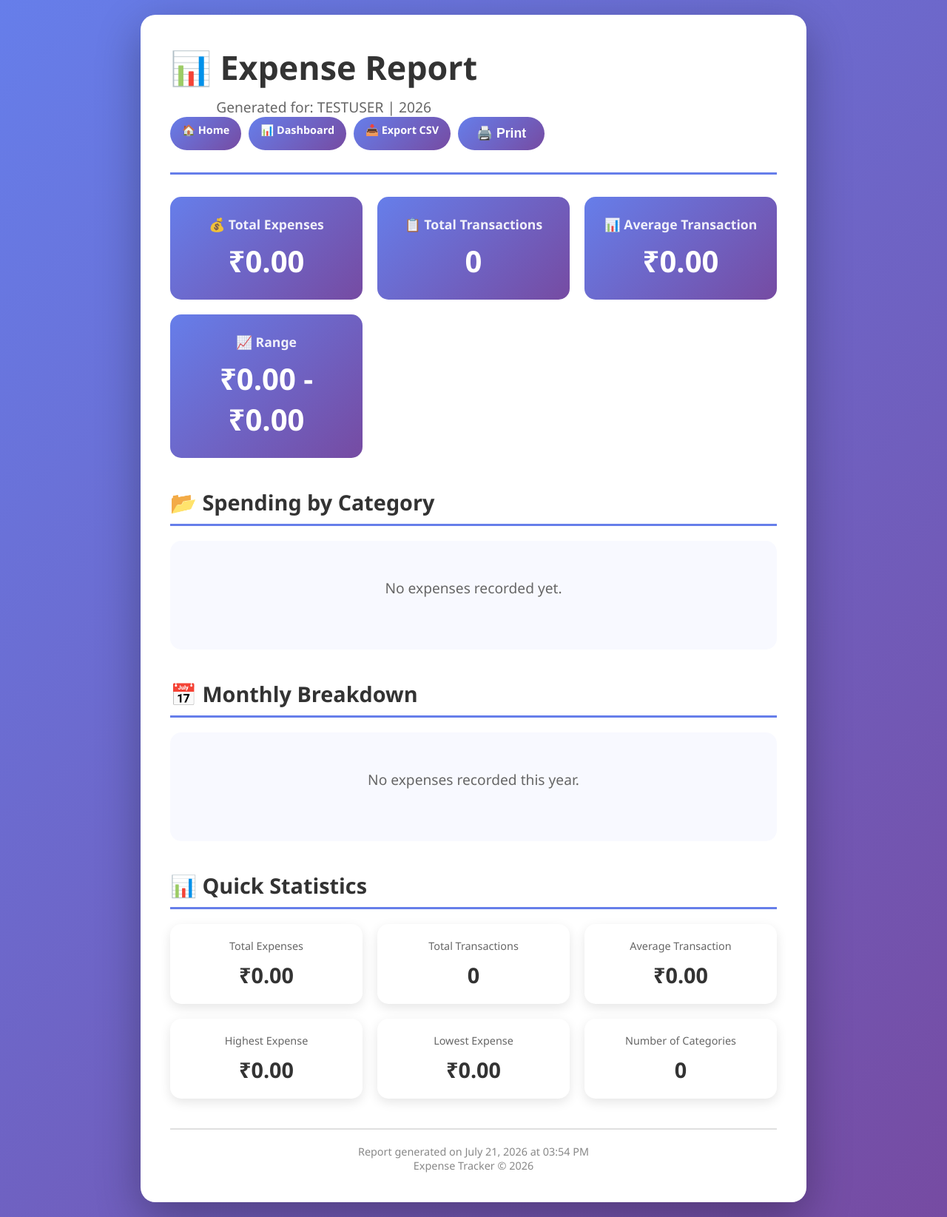
After one commit to likhitha816/expense-tracker, a Flask app: page /report in a window 1280 px wide. The commit adds this page. Shown: the whole page at 74% size. Run offline with Flask 3, Linux system fonts and the light colour scheme; a user stored in the database is signed in; data comes from the database, SQL or seed files in the repository.

Commit message:
Day 7: Export and reports complete

```diff
--- a/app.py
+++ b/app.py
@@ -2,6 +2,10 @@ from flask import Flask, render_template, request, redirect, url_for, session, f
 from datetime import datetime
 import database as db
 import auth
+import csv
+import io
+from flask import make_response, send_file
+from datetime import datetime
 
 app = Flask(__name__)
 app.secret_key = 'your-secret-key-here-change-this-in-production'  # Change this!
@@ -208,5 +212,94 @@ def dashboard():
                          categories_count=categories_count,
                          username=session.get('username'))
 
+# ========== EXPORT ROUTES ==========
+
+@app.route('/export/csv')
+def export_csv():
+    """Export expenses to CSV file"""
+    if 'user_id' not in session:
+        flash('Please login to export data.', 'info')
+        return redirect(url_for('login'))
+
+    user_id = session['user_id']
+
+    # Get filters from URL
+    date_from = request.args.get('date_from', '')
+    date_to = request.args.get('date_to', '')
+
+    # Get expenses
+    expenses = db.get_expenses_by_date_range(user_id, date_from, date_to)
+
+    # Create CSV in memory
+    output = io.StringIO()
+    writer = csv.writer(output)
+
+    # Write header
+    writer.writerow(['Date', 'Description', 'Category', 'Amount (₹)'])
+
+    # Write data
+    for expense in expenses:
+        writer.writerow([
+            expense['date'],
+            expense['description'],
+            expense['category'],
+            f"{expense['amount']:.2f}"
+        ])
+
+    # Create response
+    output.seek(0)
+    response = make_response(output.getvalue())
+    response.headers['Content-Disposition'] = 'attachment; filename=expenses_export.csv'
+    response.headers['Content-Type'] = 'text/csv'
+
+    flash('Expenses exported successfully!', 'success')
+    return response
+
+@app.route('/report')
+def report():
+    """Generate summary report"""
+    if 'user_id' not in session:
+        flash('Please login to view reports.', 'info')
+        return redirect(url_for('login'))
+
+    user_id = session['user_id']
+
+    category_summary = db.get_category_summary(user_id)
+    monthly_summary = db.get_monthly_summary(user_id)
+    stats = db.get_expense_stats(user_id)
+    current_year = datetime.now().year
+    total_expenses = db.get_total_expenses(user_id)
+
+    return render_template('report.html',
+                         category_summary=category_summary,
+                         monthly_summary=monthly_summary,
+                         stats=stats,
+                         total_expenses=total_expenses,
+                         current_year=current_year,
+                         username=session.get('username'),
+                         now=datetime.now())  # Keep this
+@app.route('/report/print')
+def print_report():
+    """Print-friendly version of report"""
+    if 'user_id' not in session:
+        flash('Please login to view reports.', 'info')
+        return redirect(url_for('login'))
+
+    user_id = session['user_id']
+
+    category_summary = db.get_category_summary(user_id)
+    monthly_summary = db.get_monthly_summary(user_id)
+    stats = db.get_expense_stats(user_id)
+    total_expenses = db.get_total_expenses(user_id)
+
+    return render_template('report.html',
+                         category_summary=category_summary,
+                         monthly_summary=monthly_summary,
+                         stats=stats,
+                         total_expenses=total_expenses,
+                         current_year=datetime.now().year,
+                         username=session.get('username'),
+                         print_mode=True,
+                         now=datetime.now())  # Keep this
 if __name__ == '__main__':
     app.run(debug=True)
--- a/requirements.txt
+++ b/requirements.txt
@@ -1,3 +1,4 @@
+bcrypt==5.0.0
 blinker==1.9.0
 click==8.4.2
 colorama==0.4.6
@@ -5,4 +6,6 @@ Flask==3.1.3
 itsdangerous==2.2.0
 Jinja2==3.1.6
 MarkupSafe==3.0.3
+python-dateutil==2.9.0.post0
+six==1.17.0
 Werkzeug==3.1.8
--- a/static/style.css
+++ b/static/style.css
@@ -618,3 +618,94 @@ header .btn-nav, header .btn-logout {
         gap: 10px;
     }
 }
+
+/* Report Styles */
+.report-section {
+    margin-top: 40px;
+}
+
+.report-section h2 {
+    color: #333;
+    margin-bottom: 20px;
+    font-size: 1.8rem;
+    border-bottom: 3px solid #667eea;
+    padding-bottom: 10px;
+}
+
+.stats-grid {
+    display: grid;
+    grid-template-columns: repeat(auto-fit, minmax(200px, 1fr));
+    gap: 20px;
+    margin-top: 20px;
+}
+
+.stat-box {
+    background: white;
+    padding: 20px;
+    border-radius: 15px;
+    box-shadow: 0 5px 15px rgba(0, 0, 0, 0.1);
+    text-align: center;
+    transition: transform 0.3s ease;
+}
+
+.stat-box:hover {
+    transform: translateY(-5px);
+}
+
+.stat-label {
+    display: block;
+    color: #666;
+    font-size: 0.9rem;
+    margin-bottom: 10px;
+}
+
+.stat-value {
+    display: block;
+    font-size: 1.8rem;
+    font-weight: bold;
+    color: #333;
+}
+
+/* Export Buttons */
+.btn-export {
+    display: inline-block;
+    background: linear-gradient(135deg, #28a745 0%, #20c997 100%);
+    color: white;
+    padding: 10px 20px;
+    border-radius: 30px;
+    text-decoration: none;
+    font-weight: bold;
+    transition: transform 0.3s ease, box-shadow 0.3s ease;
+}
+
+.btn-export:hover {
+    transform: translateY(-3px);
+    box-shadow: 0 10px 20px rgba(40, 167, 69, 0.4);
+}
+
+.btn-export-filtered {
+    display: inline-block;
+    background: linear-gradient(135deg, #17a2b8 0%, #0dcaf0 100%);
+    color: white;
+    padding: 10px 20px;
+    border-radius: 30px;
+    text-decoration: none;
+    font-weight: bold;
+    transition: transform 0.3s ease, box-shadow 0.3s ease;
+}
+
+.btn-export-filtered:hover {
+    transform: translateY(-3px);
+    box-shadow: 0 10px 20px rgba(23, 162, 184, 0.4);
+}
+
+/* Table footer */
+tfoot {
+    background: #f8f9ff;
+    font-weight: bold;
+}
+
+tfoot td {
+    padding: 15px;
+    border-top: 2px solid #667eea;
+}
--- /dev/null
+++ b/templates/report.html
@@ -0,0 +1,201 @@
+<!DOCTYPE html>
+<html lang="en">
+<head>
+    <meta charset="UTF-8">
+    <meta name="viewport" content="width=device-width, initial-scale=1.0">
+    <title>Expense Report - Expense Tracker</title>
+    <link rel="stylesheet" href="{{ url_for('static', filename='style.css') }}">
+    <style>
+        @media print {
+            .no-print {
+                display: none !important;
+            }
+            .container {
+                box-shadow: none !important;
+                padding: 20px !important;
+            }
+            .stat-card {
+                break-inside: avoid;
+            }
+        }
+    </style>
+</head>
+<body>
+    <div class="container">
+        <header>
+            <div style="display: flex; justify-content: space-between; align-items: center; flex-wrap: wrap;">
+                <div>
+                    <h1>📊 Expense Report</h1>
+                    <p>Generated for: {{ username }} | {{ current_year }}</p>
+                </div>
+                <div class="no-print" style="display: flex; gap: 10px; flex-wrap: wrap;">
+                    <a href="{{ url_for('home') }}" class="btn-nav">🏠 Home</a>
+                    <a href="{{ url_for('dashboard') }}" class="btn-nav">📊 Dashboard</a>
+                    <a href="{{ url_for('export_csv') }}" class="btn-nav">📥 Export CSV</a>
+                    <button onclick="window.print()" class="btn-submit">🖨️ Print</button>
+                </div>
+            </div>
+        </header>
+
+        <main>
+            <!-- Summary Stats -->
+            <section class="stats">
+                <div class="stat-card">
+                    <h3>💰 Total Expenses</h3>
+                    <p class="stat-number">₹{{ "%.2f"|format(stats.total_amount) }}</p>
+                </div>
+                <div class="stat-card">
+                    <h3>📋 Total Transactions</h3>
+                    <p class="stat-number">{{ stats.total_count }}</p>
+                </div>
+                <div class="stat-card">
+                    <h3>📊 Average Transaction</h3>
+                    <p class="stat-number">₹{{ "%.2f"|format(stats.average_amount) }}</p>
+                </div>
+                <div class="stat-card">
+                    <h3>📈 Range</h3>
+                    <p class="stat-number">₹{{ "%.2f"|format(stats.min_amount) }} - ₹{{ "%.2f"|format(stats.max_amount) }}</p>
+                </div>
+            </section>
+
+            <!-- Category Summary -->
+            <section class="report-section">
+                <h2>📂 Spending by Category</h2>
+                {% if category_summary %}
+                    <div class="table-responsive">
+                        <table>
+                            <thead>
+                                <tr>
+                                    <th>Category</th>
+                                    <th>Number of Expenses</th>
+                                    <th>Total Amount</th>
+                                    <th>Average Amount</th>
+                                </tr>
+                            </thead>
+                            <tbody>
+                                {% for cat in category_summary %}
+                                <tr>
+                                    <td><span class="badge">{{ cat.category }}</span></td>
+                                    <td>{{ cat.count }}</td>
+                                    <td class="amount">₹{{ "%.2f"|format(cat.total) }}</td>
+                                    <td>₹{{ "%.2f"|format(cat.average) }}</td>
+                                </tr>
+                                {% endfor %}
+                            </tbody>
+                            <tfoot>
+                                <tr>
+                                    <td><strong>Total</strong></td>
+                                    <td><strong>{{ category_summary|sum(attribute='count') }}</strong></td>
+                                    <td><strong>₹{{ "%.2f"|format(total_expenses) }}</strong></td>
+                                    <td><strong>₹{{ "%.2f"|format(total_expenses / category_summary|sum(attribute='count') if category_summary|sum(attribute='count') > 0 else 0) }}</strong></td>
+                                </tr>
+                            </tfoot>
+                        </table>
+                    </div>
+                {% else %}
+                    <div class="empty-state">
+                        <p>No expenses recorded yet.</p>
+                    </div>
+                {% endif %}
+            </section>
+
+            <!-- Monthly Summary -->
+            <section class="report-section">
+                <h2>📅 Monthly Breakdown</h2>
+                {% if monthly_summary %}
+                    <div class="table-responsive">
+                        <table>
+                            <thead>
+                                <tr>
+                                    <th>Month</th>
+                                    <th>Number of Expenses</th>
+                                    <th>Total Amount</th>
+                                    <th>Average Amount</th>
+                                </tr>
+                            </thead>
+                            <tbody>
+                                {% for month in monthly_summary %}
+                                <tr>
+                                    <td>{{ month.month_name }}</td>
+                                    <td>{{ month.count }}</td>
+                                    <td class="amount">₹{{ "%.2f"|format(month.total) }}</td>
+                                    <td>₹{{ "%.2f"|format(month.average) }}</td>
+                                </tr>
+                                {% endfor %}
+                            </tbody>
+                            <tfoot>
+                                <tr>
+                                    <td><strong>Total</strong></td>
+                                    <td><strong>{{ monthly_summary|sum(attribute='count') }}</strong></td>
+                                    <td><strong>₹{{ "%.2f"|format(total_expenses) }}</strong></td>
+                                    <td><strong>₹{{ "%.2f"|format(total_expenses / monthly_summary|sum(attribute='count') if monthly_summary|sum(attribute='count') > 0 else 0) }}</strong></td>
+                                </tr>
+                            </tfoot>
+                        </table>
+                    </div>
+                {% else %}
+                    <div class="empty-state">
+                        <p>No expenses recorded this year.</p>
+                    </div>
+                {% endif %}
+            </section>
+
+            <!-- Quick Statistics -->
+            <section class="report-section">
+                <h2>📊 Quick Statistics</h2>
+                <div class="stats-grid">
+                    <div class="stat-box">
+                        <span class="stat-label">Total Expenses</span>
+                        <span class="stat-value">₹{{ "%.2f"|format(stats.total_amount) }}</span>
+                    </div>
+                    <div class="stat-box">
+                        <span class="stat-label">Total Transactions</span>
+                        <span class="stat-value">{{ stats.total_count }}</span>
+                    </div>
+                    <div class="stat-box">
+                        <span class="stat-label">Average Transaction</span>
+                        <span class="stat-value">₹{{ "%.2f"|format(stats.average_amount) }}</span>
+                    </div>
+                    <div class="stat-box">
+                        <span class="stat-label">Highest Expense</span>
+                        <span class="stat-value">₹{{ "%.2f"|format(stats.max_amount) }}</span>
+                    </div>
+                    <div class="stat-box">
+                        <span class="stat-label">Lowest Expense</span>
+                        <span class="stat-value">₹{{ "%.2f"|format(stats.min_amount) }}</span>
+                    </div>
+                    <div class="stat-box">
+                        <span class="stat-label">Number of Categories</span>
+                        <span class="stat-value">{{ category_summary|length }}</span>
+                    </div>
+                </div>
+            </section>
+
+            <!-- Footer Note -->
+            <div style="text-align: center; margin-top: 40px; padding-top: 20px; border-top: 2px solid #e0e0e0; color: #888; font-size: 0.9rem;">
+                <p id="report-timestamp">Report generated on loading...</p>
+                <p>Expense Tracker © {{ current_year }}</p>
+            </div>
+        </main>
+    </div>
+
+    <script>
+        // Add timestamp to report using JavaScript
+        document.addEventListener('DOMContentLoaded', function() {
+            const now = new Date();
+            const options = {
+                year: 'numeric',
+                month: 'long',
+                day: 'numeric',
+                hour: '2-digit',
+                minute: '2-digit'
+            };
+            const timestamp = now.toLocaleDateString('en-US', options);
+            const footer = document.getElementById('report-timestamp');
+            if (footer) {
+                footer.textContent = `Report generated on ${timestamp}`;
+            }
+        });
+    </script>
+</body>
+</html>
```
Also changed, not shown: database.py (+139 -0 lines), templates/index.html (+10 -0 lines).
